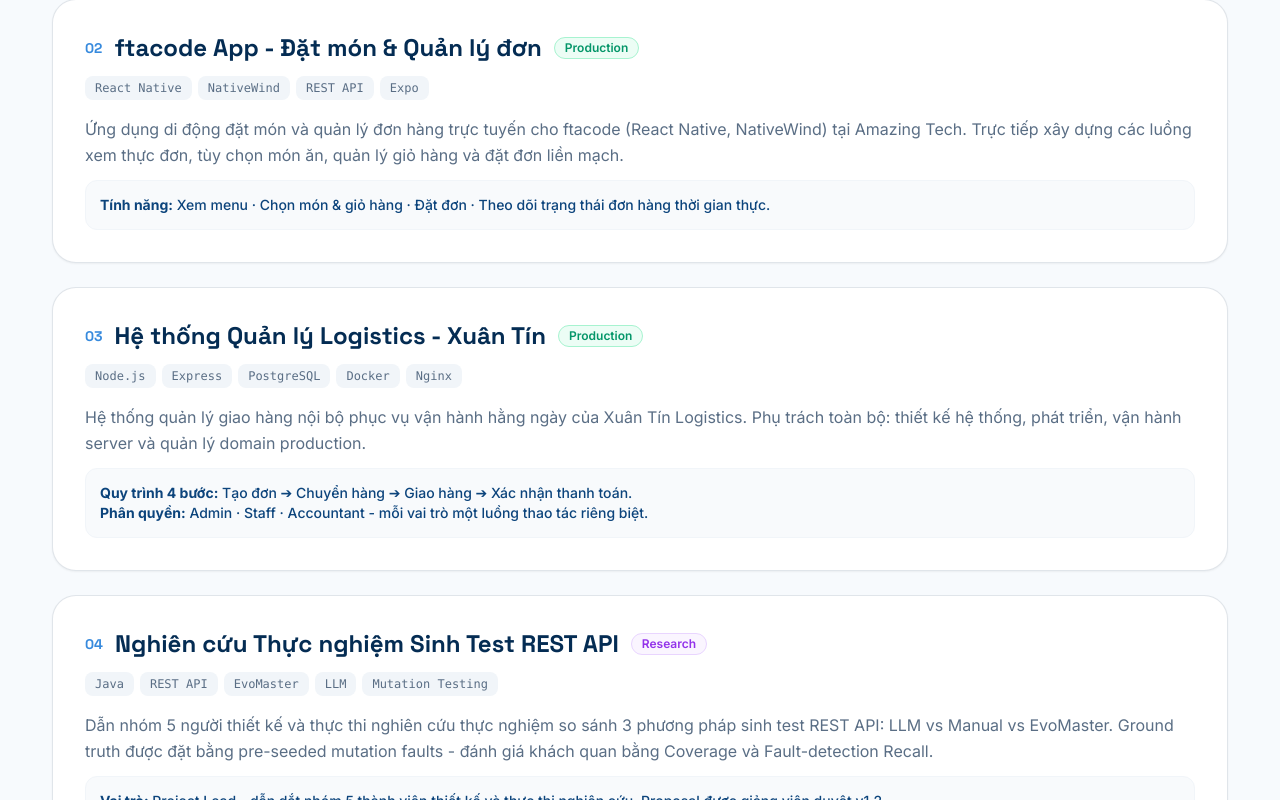
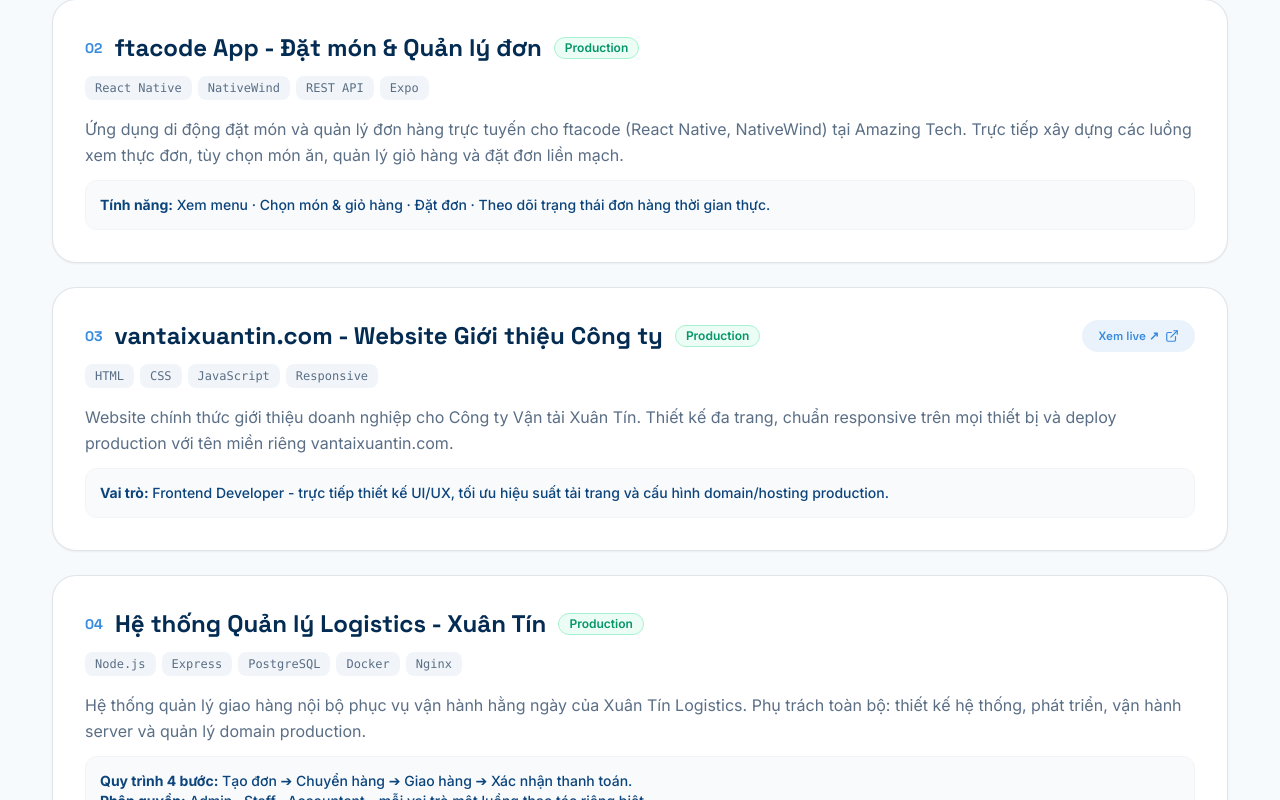
Before and after one commit to NguyenHoangHuy2103/Portfolio, a React (Vite) app: page / in a window 1280 px wide. Shown: the part 2000-2800 px from the top of the page. Built offline with nearby package versions, Linux system fonts and the light colour scheme.

Commit message:
feat(projects): add vantaixuantin.com landing page and project links

```diff
--- a/src/data/content.ts
+++ b/src/data/content.ts
@@ -17,7 +17,7 @@
       facts: [
         { title: 'FPT University HCMC', sub: 'Software Engineering, 2023–2027' },
         { title: 'Thực tập 09/2026 - nay · Remote', sub: 'tại Amazing Tech · Phát triển web & app' },
-        { title: '5 dự án nổi bật', sub: 'Hệ thống production thật' },
+        { title: '6 dự án nổi bật', sub: 'Hệ thống production thật' },
       ],
       ctaProjects: 'Xem dự án',
       ctaContact: 'Liên hệ',
@@ -82,8 +82,19 @@
           linkText: null,
         },
         {
+          id: 'xuantin-landing',
+          num: '03',
+          name: 'vantaixuantin.com - Website Giới thiệu Công ty',
+          tags: ['HTML', 'CSS', 'JavaScript', 'Responsive'],
+          badge: 'Production',
+          desc: 'Website chính thức giới thiệu doanh nghiệp cho Công ty Vận tải Xuân Tín. Thiết kế đa trang, chuẩn responsive trên mọi thiết bị và deploy production với tên miền riêng vantaixuantin.com.',
+          extra: '<strong>Vai trò:</strong> Frontend Developer - trực tiếp thiết kế UI/UX, tối ưu hiệu suất tải trang và cấu hình domain/hosting production.',
+          link: 'https://vantaixuantin.com',
+          linkText: 'Xem live ↗',
+        },
+        {
           id: 'xuantin-logistics',
-          num: '03',
+          num: '04',
           name: 'Hệ thống Quản lý Logistics - Xuân Tín',
           tags: ['Node.js', 'Express', 'PostgreSQL', 'Docker', 'Nginx'],
           badge: 'Production',
@@ -94,25 +105,25 @@
         },
         {
           id: 'swt301-research',
-          num: '04',
+          num: '05',
           name: 'Nghiên cứu Thực nghiệm Sinh Test REST API',
           tags: ['Java', 'REST API', 'EvoMaster', 'LLM', 'Mutation Testing'],
           badge: 'Research',
           desc: 'Dẫn nhóm 5 người thiết kế và thực thi nghiên cứu thực nghiệm so sánh 3 phương pháp sinh test REST API: LLM vs Manual vs EvoMaster. Ground truth được đặt bằng pre-seeded mutation faults - đánh giá khách quan bằng Coverage và Fault-detection Recall.',
           extra: '<strong>Vai trò:</strong> Project Lead - dẫn dắt nhóm 5 thành viên thiết kế và thực thi nghiên cứu. Proposal được giảng viên duyệt v1.2.',
-          link: null,
-          linkText: null,
+          link: 'https://github.com/NguyenHoangHuy2103/RT-SWT301-SE1916-G2',
+          linkText: 'GitHub ↗',
         },
         {
           id: 'carwash-booking',
-          num: '05',
-          name: 'Hệ thống Đặt lịch Rửa xe Tự động',
-          tags: ['Spring Boot', 'MySQL', 'React', 'Docker'],
+          num: '06',
+          name: 'Hệ thống Đặt lịch Rửa xe Tự động (AutoWash Pro)',
+          tags: ['Spring Boot', 'C#', 'SQL Server', 'React', 'Docker'],
           badge: 'Đồ án',
           desc: 'Hệ thống đặt lịch rửa xe tự động - quản lý booking, danh mục dịch vụ và lịch nhân viên. Dự án môn Software Development Project (SWP) tại FPT University.',
           extra: '<strong>Vai trò:</strong> Backend Developer - thiết kế cơ sở dữ liệu và xây dựng RESTful API cho toàn bộ nghiệp vụ đặt lịch.',
-          link: null,
-          linkText: null,
+          link: 'https://github.com/ThuanNg05/AutoWashPro',
+          linkText: 'GitHub ↗',
         },
       ],
     },
@@ -195,7 +206,7 @@
       facts: [
         { title: 'FPT University HCMC', sub: 'Software Engineering, 2023–2027' },
         { title: 'Internship 09/2026 - Present · Remote', sub: 'at Amazing Tech · Web & mobile development' },
-        { title: '5 Featured Projects', sub: 'Real production systems' },
+        { title: '6 Featured Projects', sub: 'Real production systems' },
       ],
       ctaProjects: 'View Projects',
       ctaContact: 'Get in Touch',
@@ -260,8 +271,19 @@
           linkText: null,
         },
         {
+          id: 'xuantin-landing',
+          num: '03',
+          name: 'vantaixuantin.com - Company Landing Page',
+          tags: ['HTML', 'CSS', 'JavaScript', 'Responsive'],
+          badge: 'Production',
+          desc: 'Official multi-page corporate website for Xuan Tin Logistics. Designed fully responsive across all screen sizes and deployed on custom production domain vantaixuantin.com.',
+          extra: '<strong>Role:</strong> Frontend Developer - built UI/UX from scratch, optimized page load speed and managed production domain/DNS configuration.',
+          link: 'https://vantaixuantin.com',
+          linkText: 'Live Demo ↗',
+        },
+        {
           id: 'xuantin-logistics',
-          num: '03',
+          num: '04',
           name: 'Logistics Management System - Xuan Tin',
           tags: ['Node.js', 'Express', 'PostgreSQL', 'Docker', 'Nginx'],
           badge: 'Production',
@@ -272,25 +294,25 @@
         },
         {
           id: 'swt301-research',
-          num: '04',
+          num: '05',
           name: 'Empirical Study on REST API Test Generation',
           tags: ['Java', 'REST API', 'EvoMaster', 'LLM', 'Mutation Testing'],
           badge: 'Research',
           desc: 'Led a 5-member team designing and conducting an empirical experiment comparing 3 REST API test generation methods: LLM vs Manual vs EvoMaster using pre-seeded mutation faults.',
           extra: '<strong>Role:</strong> Project Lead - led 5 members designing experiment and test suites. Proposal approved v1.2.',
-          link: null,
-          linkText: null,
+          link: 'https://github.com/NguyenHoangHuy2103/RT-SWT301-SE1916-G2',
+          linkText: 'GitHub ↗',
         },
         {
           id: 'carwash-booking',
-          num: '05',
-          name: 'Automated Car Wash Booking System',
-          tags: ['Spring Boot', 'MySQL', 'React', 'Docker'],
+          num: '06',
+          name: 'Automated Car Wash Booking System (AutoWash Pro)',
+          tags: ['Spring Boot', 'C#', 'SQL Server', 'React', 'Docker'],
           badge: 'Academic',
           desc: 'Automated booking and slot reservation system for car wash centers. Semester 5 Software Development Project (SWP) at FPT University.',
           extra: '<strong>Role:</strong> Backend Developer - designed database schema and implemented RESTful APIs for entire booking workflow.',
-          link: null,
-          linkText: null,
+          link: 'https://github.com/ThuanNg05/AutoWashPro',
+          linkText: 'GitHub ↗',
         },
       ],
     },
```
